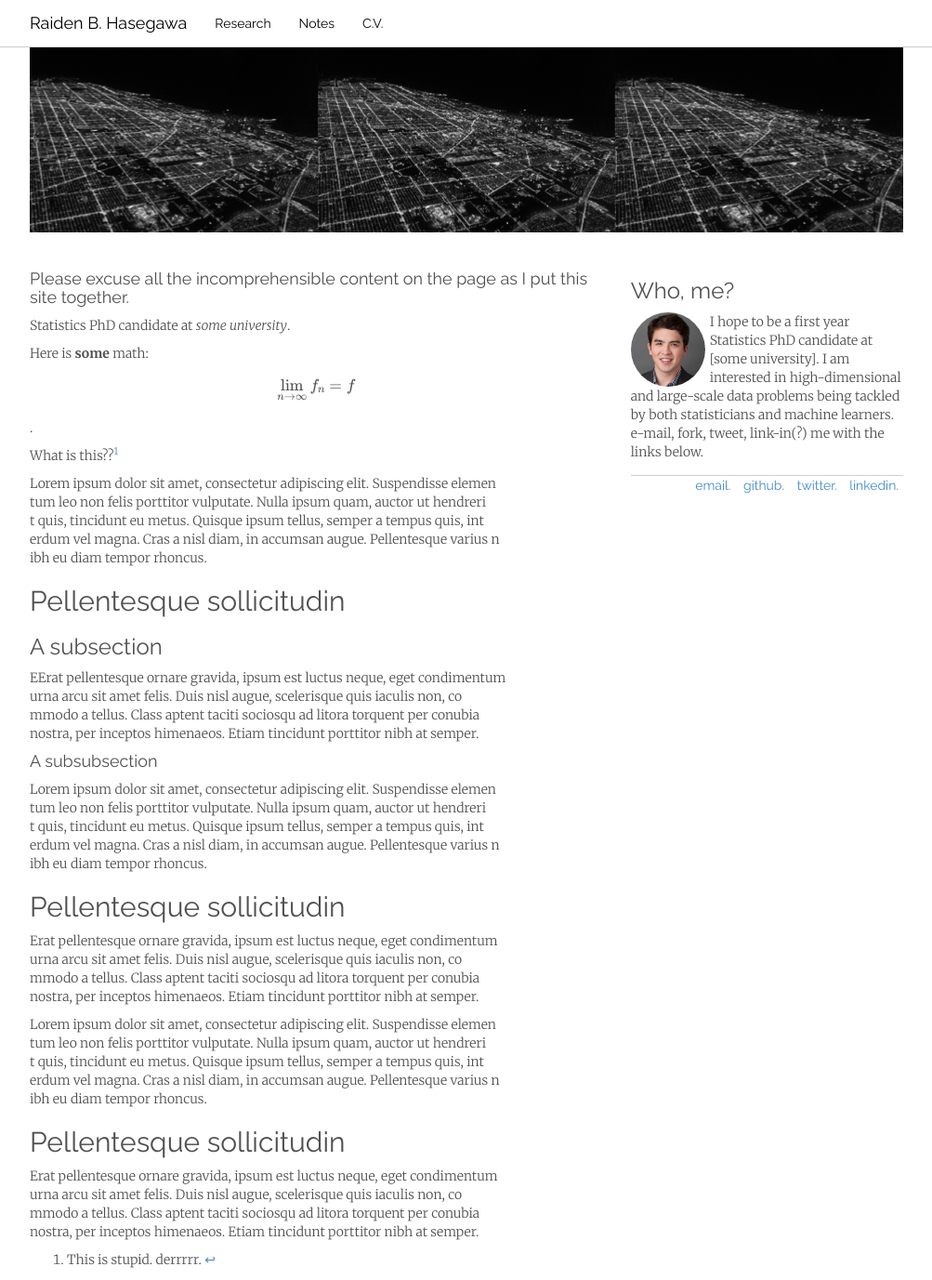
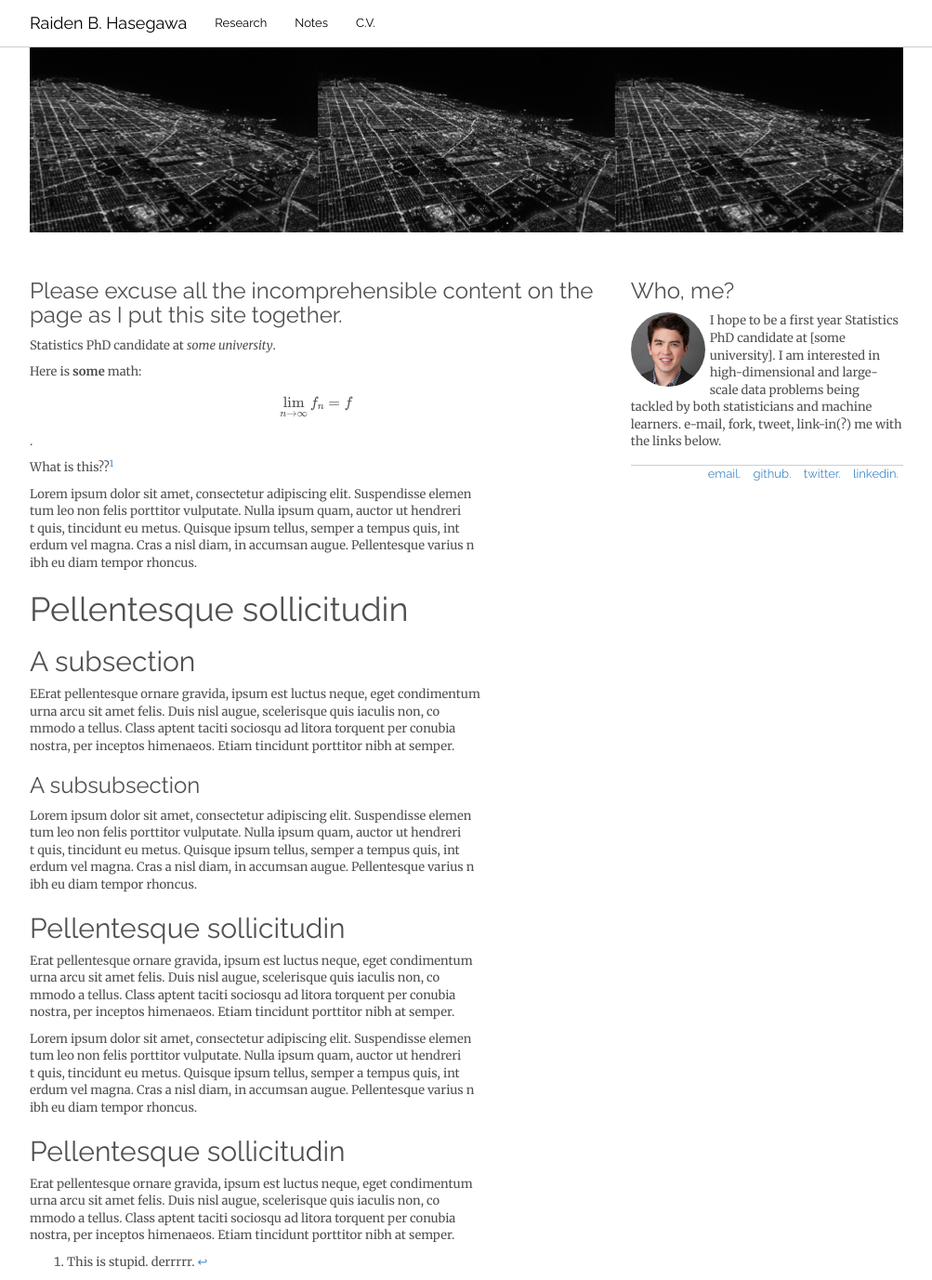
Before and after one commit to raibread/raibread.github.io, a Jekyll site: the page built from index.md, in a window 1280 px wide and 1377 px high. Shown: the whole window at 93% size, without its empty margins (138-1141 px from the left). Built offline with Jekyll 4.4.1, drawn with Linux system fonts in a browser that asks for light colours; nearby versions of some CDN libraries; formulas are drawn with MathJax 3.

Commit message:
Make paragraph font Merriweather 400 (serif)

```diff
--- a/_includes/header.html
+++ b/_includes/header.html
@@ -6,7 +6,7 @@
     <meta name="viewport" content="width=device-width, initial-scale=1.0">
     <meta name="description" content="{{ site.description }}">
     <link href='http://fonts.googleapis.com/css?family=Raleway:400,700' rel='stylesheet' type='text/css'>
-    <link href='http://fonts.googleapis.com/css?family=Merriweather:300,700,300italic,700italic' rel='stylesheet' type='text/css'>
+    <link href='http://fonts.googleapis.com/css?family=Merriweather:400,300,700,400italic,300italic,700italic' rel='stylesheet' type='text/css'>
     <link href="/assets/css/bootstrap.min.custom.css" rel="stylesheet">
     <link href="/assets/css/custom-white.css" rel="stylesheet">
     <style>
@@ -14,7 +14,8 @@
         padding-top: 50px;
         font-family: 'Merriweather', serif;
         color: #505050;
-        font-weight: 300;
+        font-weight: 400;
+        font-size: 13px;
       }
 
       h1,h2,h3,h4,h5,h6 {
--- a/index.md
+++ b/index.md
@@ -2,7 +2,7 @@
 layout: default
 ---
 
-#### Please excuse all the incomprehensible content on the page as I put this site together.
+### Please excuse all the incomprehensible content on the page as I put this site together.
 
 Statistics PhD candidate at _some university_.
 
@@ -16,15 +16,15 @@
 erdum vel magna. Cras a nisl diam, in accumsan augue. Pellentesque varius n\
 ibh eu diam tempor rhoncus.
 
-## Pellentesque sollicitudin
+# Pellentesque sollicitudin
 
-### A subsection
+## A subsection
 EErat pellentesque ornare gravida, ipsum est luctus neque, eget condimentum \
 urna arcu sit amet felis. Duis nisl augue, scelerisque quis iaculis non, co\
 mmodo a tellus. Class aptent taciti sociosqu ad litora torquent per conubia\
  nostra, per inceptos himenaeos. Etiam tincidunt porttitor nibh at semper.
 
-#### A subsubsection
+### A subsubsection
  Lorem ipsum dolor sit amet, consectetur adipiscing elit. Suspendisse elemen\
 tum leo non felis porttitor vulputate. Nulla ipsum quam, auctor ut hendreri\
 t quis, tincidunt eu metus. Quisque ipsum tellus, semper a tempus quis, int\
```
Also changed, not shown: 4 other files.
